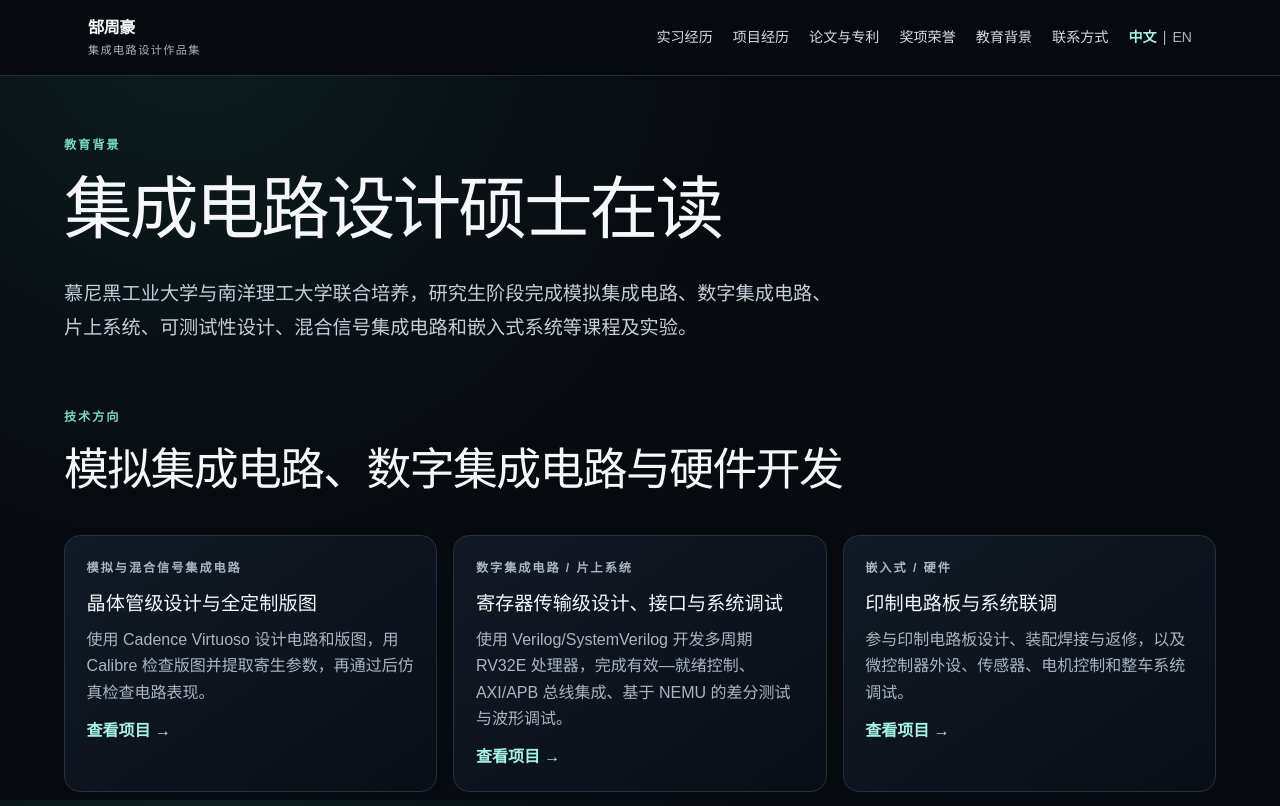
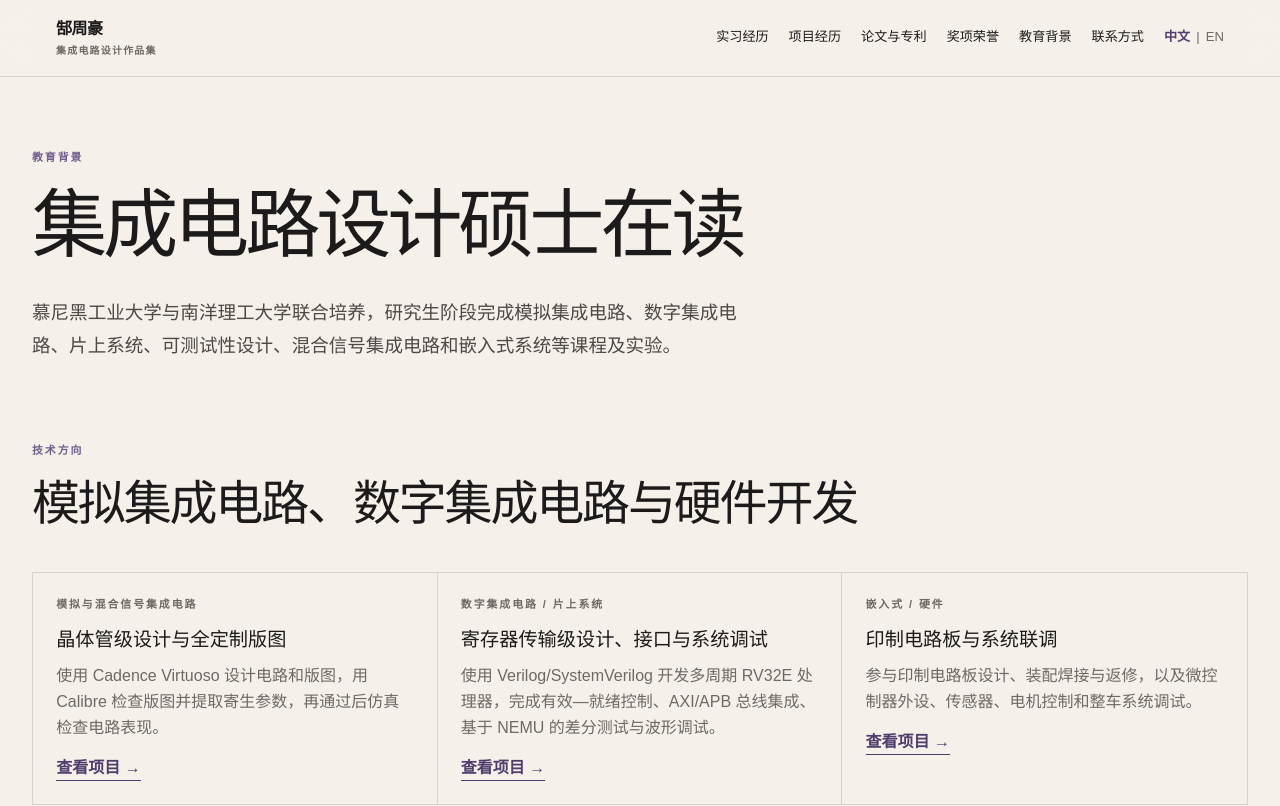
Before and after one commit to gaozhouhao/my-website, a Next.js app: page /about in a window 1280 px wide. Shown: the top 806 px of the page. Built offline with nearby package versions, Linux system fonts and the light colour scheme.

Commit message:
Refresh portfolio visual design

```diff
--- a/app/globals.css
+++ b/app/globals.css
@@ -1,138 +1,117 @@
 @import "tailwindcss";
 
 :root {
-  --background: #070a0f;
-  --surface: #0d121b;
-  --surface-raised: #121a26;
-  --foreground: #f5f7fa;
-  --muted: #aab5c3;
-  --line: #253042;
-  --accent: #79d7c8;
-  --accent-strong: #a7f3e6;
-  --warm: #f0b879;
+  --background: #f5f1ea;
+  --surface: #fbf9f4;
+  --surface-raised: #ffffff;
+  --foreground: #1c1a1b;
+  --muted: #6d6965;
+  --line: #d8d2c8;
+  --accent: #705c8c;
+  --accent-strong: #4f3e6c;
+  --warm: #b76e4d;
 }
 
 * { box-sizing: border-box; }
 html { scroll-behavior: smooth; }
-body {
-  margin: 0;
-  background:
-    radial-gradient(circle at 15% 0%, rgba(44, 121, 111, 0.18), transparent 34rem),
-    var(--background);
-  color: var(--foreground);
-  font-family: Arial, Helvetica, sans-serif;
-}
+body { margin: 0; background: var(--background); color: var(--foreground); font-family: Arial, Helvetica, sans-serif; }
 a { color: inherit; }
-::selection { background: rgba(121, 215, 200, 0.28); }
+::selection { background: #dcd3e6; }
 
 .skip-link {
   position: fixed; left: 1rem; top: -5rem; z-index: 100;
   border-radius: .5rem; background: white; color: black; padding: .65rem 1rem;
 }
 .skip-link:focus { top: 1rem; }
-.site-header {
-  position: sticky; top: 0; z-index: 40;
-  border-bottom: 1px solid rgba(71, 85, 105, .45);
-  background: rgba(7, 10, 15, .9); backdrop-filter: blur(16px);
-}
-.site-nav {
-  margin: auto; display: flex; max-width: 72rem; align-items: center;
-  justify-content: space-between; gap: 1.5rem; padding: 1rem 1.5rem;
-}
-.site-name { font-weight: 750; letter-spacing: -.02em; text-decoration: none; }
-.site-name span { display: block; margin-top: .15rem; color: var(--muted); font-size: .7rem; font-weight: 500; letter-spacing: .12em; text-transform: uppercase; }
-.nav-links { display: flex; flex-wrap: wrap; justify-content: flex-end; gap: .55rem 1.25rem; color: #d5dce5; font-size: .88rem; }
-.nav-links a, .footer-links a { text-decoration: none; }
-.nav-links a:hover, .nav-links a:focus-visible, .footer-links a:hover { color: var(--accent-strong); }
-.site-footer {
-  margin: 0 auto; display: flex; width: min(100% - 3rem, 72rem); justify-content: space-between;
-  gap: 2rem; border-top: 1px solid var(--line); padding: 2.5rem 0 3rem; color: var(--muted); font-size: .9rem;
-}
+.site-header { position: sticky; top: 0; z-index: 40; border-bottom: 1px solid var(--line); background: rgba(245,241,234,.93); backdrop-filter: blur(14px); }
+.site-nav { margin: auto; display: flex; max-width: 76rem; align-items: center; justify-content: space-between; gap: 1.5rem; padding: 1.05rem 1.5rem; }
+.site-name { font-weight: 700; letter-spacing: -.03em; text-decoration: none; }
+.site-name span { display: block; margin-top: .2rem; color: var(--muted); font-size: .62rem; font-weight: 600; letter-spacing: .13em; text-transform: uppercase; }
+.nav-links { display: flex; flex-wrap: wrap; justify-content: flex-end; gap: .55rem 1.25rem; color: var(--foreground); font-size: .82rem; }
+.nav-links a, .footer-links a { text-decoration: none; border-bottom: 1px solid transparent; }
+.nav-links a:hover, .nav-links a:focus-visible, .footer-links a:hover { color: var(--accent-strong); border-color: currentColor; }
+.site-footer { margin: 0 auto; display: flex; width: min(100% - 3rem, 76rem); justify-content: space-between; gap: 2rem; border-top: 1px solid var(--line); padding: 2.5rem 0 3rem; color: var(--muted); font-size: .85rem; }
 .site-footer strong { color: var(--foreground); }
 .site-footer p { margin: .4rem 0 0; }
 .footer-links { display: flex; gap: 1.25rem; }
 
-.page-shell { width: min(100% - 3rem, 72rem); margin: 0 auto; padding: 3.75rem 0 4.5rem; }
+.page-shell { width: min(100% - 3rem, 76rem); margin: 0 auto; padding: 4.5rem 0 5rem; }
 .page-narrow { max-width: 54rem; }
-.eyebrow { color: var(--accent); font-size: .76rem; font-weight: 700; letter-spacing: .16em; text-transform: uppercase; }
-.display-title { max-width: 54rem; margin: .8rem 0 0; font-size: clamp(2.7rem, 8vw, 5.8rem); line-height: .98; letter-spacing: -.055em; }
-.page-title { margin: .8rem 0 0; font-size: clamp(2.4rem, 6vw, 4.3rem); line-height: 1; letter-spacing: -.045em; }
-.lead { max-width: 48rem; color: #c5ced9; font-size: clamp(1rem, 2vw, 1.2rem); line-height: 1.75; }
-.section { margin-top: 4rem; }
-.section-heading { margin: .6rem 0 0; font-size: clamp(1.8rem, 4vw, 2.8rem); letter-spacing: -.035em; }
+.eyebrow { color: var(--accent); font-size: .68rem; font-weight: 700; letter-spacing: .18em; text-transform: uppercase; }
+.display-title { max-width: 54rem; margin: .8rem 0 0; font-size: clamp(3rem, 8vw, 6.5rem); line-height: .92; letter-spacing: -.065em; }
+.page-title { margin: .8rem 0 0; font-size: clamp(2.6rem, 6vw, 4.7rem); line-height: .98; letter-spacing: -.055em; }
+.lead { max-width: 45rem; color: #4d4946; font-size: clamp(1rem, 2vw, 1.16rem); line-height: 1.78; }
+.section { margin-top: 5rem; }
+.section-heading { margin: .6rem 0 0; font-size: clamp(2rem, 4vw, 3rem); letter-spacing: -.045em; }
 .section-intro { max-width: 48rem; color: var(--muted); line-height: 1.75; }
 .button-row { display: flex; flex-wrap: wrap; gap: .75rem; margin-top: 2rem; }
-.button {
-  display: inline-flex; align-items: center; justify-content: center; min-height: 2.8rem;
-  border: 1px solid var(--line); border-radius: .65rem; padding: .7rem 1rem;
-  background: var(--surface); text-decoration: none; font-size: .9rem; font-weight: 650;
-}
-.button-primary { border-color: var(--accent); background: var(--accent); color: #07110f; }
-.button:hover { transform: translateY(-1px); border-color: var(--accent); }
+.button { display: inline-flex; align-items: center; justify-content: center; min-height: 2.65rem; border: 1px solid var(--foreground); border-radius: 0; padding: .65rem .95rem; background: transparent; text-decoration: none; font-size: .82rem; font-weight: 700; letter-spacing: .02em; }
+.button-primary { border-color: var(--foreground); background: var(--foreground); color: var(--surface); }
+.button:hover { background: var(--accent); border-color: var(--accent); color: white; }
 .button-muted { color: var(--muted); cursor: not-allowed; }
-.card-grid { display: grid; grid-template-columns: repeat(3, minmax(0, 1fr)); gap: 1rem; margin-top: 2rem; }
-.card {
-  border: 1px solid var(--line); border-radius: 1rem; background: linear-gradient(145deg, rgba(18,26,38,.94), rgba(10,15,23,.94));
-  padding: 1.35rem;
-}
+.card-grid { display: grid; grid-template-columns: repeat(3, minmax(0, 1fr)); gap: 0; margin-top: 2rem; border: 1px solid var(--line); }
+.card { border: 0; border-right: 1px solid var(--line); border-radius: 0; background: transparent; padding: 1.45rem; }
+.card:last-child { border-right: 0; }
 .card h3 { margin: .75rem 0 .5rem; font-size: 1.2rem; }
 .card p { color: var(--muted); line-height: 1.65; }
-.card-link { display: inline-flex; margin-top: .8rem; color: var(--accent-strong); font-weight: 650; text-decoration: none; }
+.card-link { display: inline-flex; margin-top: .9rem; color: var(--accent-strong); font-weight: 700; text-decoration: none; border-bottom: 1px solid currentColor; }
 .tag-row { display: flex; flex-wrap: wrap; gap: .45rem; }
-.tag { border: 1px solid #334155; border-radius: 999px; padding: .28rem .55rem; color: #c9d4df; font-size: .72rem; }
+.tag { border: 1px solid var(--line); border-radius: 999px; padding: .28rem .55rem; color: var(--muted); font-size: .72rem; }
 .split { display: grid; grid-template-columns: minmax(0, 1.2fr) minmax(17rem, .8fr); gap: 2rem; align-items: start; }
-.fact-panel { border-left: 2px solid var(--accent); padding: .25rem 0 .25rem 1.2rem; }
+.fact-panel { border-top: 2px solid var(--foreground); padding: 1rem 0 0; }
 .fact-panel dt { color: var(--muted); font-size: .75rem; letter-spacing: .08em; text-transform: uppercase; }
 .fact-panel dd { margin: .3rem 0 1.1rem; line-height: 1.55; }
 .evidence-grid { display: grid; grid-template-columns: repeat(2, minmax(0, 1fr)); gap: 1rem; margin-top: 2rem; }
-.evidence { overflow: hidden; border: 1px solid var(--line); border-radius: 1rem; background: var(--surface); }
+.evidence { overflow: hidden; border: 1px solid var(--line); border-radius: 0; background: var(--surface); }
 .evidence img { display: block; width: 100%; height: auto; background: white; }
 .evidence figcaption { padding: 1rem; color: var(--muted); font-size: .85rem; line-height: 1.55; }
 .prose-section { margin-top: 3.5rem; }
 .prose-section h2 { margin-bottom: 1rem; font-size: 1.65rem; letter-spacing: -.025em; }
-.prose-section p, .prose-section li { color: #c4ced9; line-height: 1.75; }
+.prose-section p, .prose-section li { color: #4d4946; line-height: 1.75; }
 .prose-section ul { padding-left: 1.2rem; }
-.status-note { border: 1px solid #725c3b; border-radius: .8rem; background: rgba(89, 65, 32, .22); padding: 1rem; color: #efd6ad; line-height: 1.65; }
+.status-note { border-left: 3px solid var(--warm); border-radius: 0; background: #eee6da; padding: 1rem 1.2rem; color: #48382e; line-height: 1.65; }
 .result-table { width: 100%; border-collapse: collapse; font-size: .9rem; }
 .result-table th, .result-table td { border-bottom: 1px solid var(--line); padding: .75rem .6rem; text-align: left; vertical-align: top; }
 .result-table th { color: var(--muted); font-weight: 600; }
 .resume-note { margin-top: .75rem; color: var(--muted); font-size: .78rem; }
-.hero-compact { padding-top: 3.4rem; padding-bottom: 2.7rem; }
+.hero-compact { padding-top: 5.4rem; padding-bottom: 4rem; border-bottom: 1px solid var(--line); }
 .hero-compact .display-title { font-size: clamp(2.8rem, 7vw, 5rem); }
-.hero-facts { display: grid; gap: .35rem; margin-top: 1.35rem; color: #cbd5e1; font-size: clamp(.92rem, 1.5vw, 1.06rem); }
+.hero-facts { display: grid; gap: .35rem; margin-top: 1.5rem; color: var(--muted); font-size: clamp(.92rem, 1.5vw, 1.06rem); }
 .hero-facts p { margin: 0; line-height: 1.55; }
 .compact-buttons { margin-top: 1.4rem; }
 .home-section { padding-top: 2rem; padding-bottom: 2.8rem; }
 .home-heading { margin: .35rem 0 0; font-size: clamp(1.8rem, 3vw, 2.45rem); letter-spacing: -.035em; }
 .section-bar { display: flex; align-items: end; justify-content: space-between; gap: 2rem; margin-bottom: 1.4rem; }
 .section-bar > p { max-width: 34rem; margin: 0; color: var(--muted); line-height: 1.6; text-align: right; }
-.showcase-grid { display: grid; grid-template-columns: repeat(2, minmax(0, 1fr)); gap: 1rem; }
-.showcase-card { overflow: hidden; border: 1px solid var(--line); border-radius: 1rem; background: linear-gradient(145deg, rgba(18,26,38,.94), rgba(10,15,23,.94)); }
+.showcase-grid { display: grid; grid-template-columns: repeat(2, minmax(0, 1fr)); gap: 0; border: 1px solid var(--line); }
+.showcase-card { overflow: hidden; border: 0; border-right: 1px solid var(--line); border-bottom: 1px solid var(--line); border-radius: 0; background: transparent; }
+.showcase-card:nth-child(2n) { border-right: 0; }
 .showcase-wide { grid-column: span 2; display: grid; grid-template-columns: minmax(0, 1.15fr) minmax(18rem, .85fr); }
 .showcase-media { display: block; min-height: 15rem; background: #fff; }
 .showcase-media img { display: block; width: 100%; height: 100%; max-height: 24rem; object-fit: cover; }
 .showcase-wide .showcase-media img { object-fit: contain; }
 .dual-media { display: grid; grid-template-columns: 1fr 1fr; height: 15rem; background: white; }
 .dual-media img { width: 100%; height: 100%; object-fit: cover; }
-.showcase-copy { padding: 1.2rem 1.3rem 1.35rem; }
+.showcase-copy { padding: 1.35rem 1.4rem 1.55rem; }
 .showcase-copy h3 { margin: .55rem 0; font-size: 1.3rem; }
 .showcase-copy p { margin: 0; color: var(--muted); line-height: 1.6; }
 .showcase-copy .eyebrow { color: var(--accent); }
-.video-preview { background: #030507; }
+.video-preview { background: #1c1a1b; }
 .video-preview iframe { display: block; width: 100%; aspect-ratio: 16 / 9; border: 0; }
 .inline-links { display: flex; flex-wrap: wrap; gap: 1.2rem; }
-.compact-grid { display: grid; grid-template-columns: 1.15fr .85fr; gap: 1rem; }
-.compact-panel { border: 1px solid var(--line); border-radius: 1rem; padding: 1.35rem; background: var(--surface); }
+.compact-grid { display: grid; grid-template-columns: 1.15fr .85fr; gap: 0; border: 1px solid var(--line); }
+.compact-panel { border: 0; border-right: 1px solid var(--line); border-radius: 0; padding: 1.5rem; background: transparent; }
+.compact-panel:last-child { border-right: 0; }
 .compact-panel > p { color: var(--muted); line-height: 1.6; }
 .compact-title { display: flex; align-items: center; justify-content: space-between; gap: 1rem; margin-top: .65rem; }
 .compact-title h2 { margin: 0; font-size: 1.35rem; }
-.compact-title span { border: 1px solid #496156; border-radius: 999px; padding: .25rem .6rem; color: var(--accent-strong); font-size: .72rem; }
+.compact-title span { border: 1px solid var(--accent); border-radius: 999px; padding: .25rem .6rem; color: var(--accent-strong); font-size: .72rem; }
 .mini-project { display: flex; align-items: center; justify-content: space-between; gap: 1rem; padding: .85rem 0; border-bottom: 1px solid var(--line); }
 .mini-project h3, .mini-project p { margin: 0; }
 .mini-project h3 { font-size: 1rem; }
 .mini-project p { margin-top: .25rem; color: var(--muted); font-size: .78rem; }
 .mini-project > a { color: var(--accent-strong); font-size: 1.25rem; text-decoration: none; }
-.support-grid { display: grid; grid-template-columns: repeat(2, minmax(0, 1fr)); gap: 1rem; }
+.support-grid { display: grid; grid-template-columns: repeat(2, minmax(0, 1fr)); gap: 3rem; }
 .support-card { border-top: 1px solid var(--line); padding-top: 1.25rem; }
 .support-card h3 { margin: .55rem 0; font-size: 1.05rem; }
 .support-card p { color: var(--muted); line-height: 1.55; }
@@ -154,9 +133,9 @@ a { color: inherit; }
 .locale-switch { display: inline-flex; gap: .38rem; color: var(--muted); }
 .locale-switch a[aria-current="page"] { color: var(--accent-strong); font-weight: 700; }
 .masonry-gallery { columns: 3; column-gap: 1rem; margin-top: 2rem; }
-.masonry-gallery img { display: block; width: 100%; height: auto; margin-bottom: 1rem; break-inside: avoid; border-radius: .8rem; }
+.masonry-gallery img { display: block; width: 100%; height: auto; margin-bottom: 1rem; break-inside: avoid; border-radius: 0; }
 .personal-gallery { display: grid; grid-template-columns: repeat(3, minmax(0, 1fr)); gap: 1rem; margin-top: 2rem; }
-.personal-gallery img { width: 100%; height: 15rem; object-fit: cover; border-radius: .8rem; }
+.personal-gallery img { width: 100%; height: 15rem; object-fit: cover; border-radius: 0; }
 
 @media (max-width: 800px) {
   .site-nav { align-items: flex-start; flex-direction: column; gap: .85rem; }
@@ -174,6 +153,8 @@ a { color: inherit; }
   .section-bar { align-items: flex-start; flex-direction: column; gap: .6rem; }
   .section-bar > p { text-align: left; }
   .showcase-grid, .compact-grid, .support-grid { grid-template-columns: 1fr; }
+  .card, .compact-panel, .showcase-card { border-right: 0; border-bottom: 1px solid var(--line); }
+  .card:last-child, .compact-panel:last-child, .showcase-card:last-child { border-bottom: 0; }
   .showcase-wide { grid-column: auto; display: block; }
   .showcase-media { min-height: 0; }
   .showcase-media img { max-height: 17rem; }
--- a/app/layout.tsx
+++ b/app/layout.tsx
@@ -37,7 +37,7 @@ export default function RootLayout({
 }>) {
   return (
     <html lang="en" className="h-full antialiased">
-      <body className="min-h-full flex flex-col bg-black text-white">
+      <body className="min-h-full flex flex-col">
         <Navbar />
         {children}
         <SiteFooter />
--- a/app/opengraph-image-en.tsx
+++ b/app/opengraph-image-en.tsx
@@ -1,3 +1,3 @@
 import { ImageResponse } from "next/og";
 export const alt="Gao Zhouhao — IC Design Portfolio"; export const size={width:1200,height:630}; export const contentType="image/png";
-export default function Image(){return new ImageResponse(<div style={{width:"100%",height:"100%",display:"flex",flexDirection:"column",justifyContent:"center",padding:"76px",color:"#f5f7fa",background:"linear-gradient(135deg,#070a0f 20%,#102d2b 100%)"}}><div style={{color:"#79d7c8",fontSize:28,letterSpacing:5,textTransform:"uppercase"}}>IC Design Portfolio</div><div style={{fontSize:78,fontWeight:700,marginTop:28}}>Gao Zhouhao</div><div style={{color:"#c5ced9",fontSize:34,marginTop:24}}>Analog / Mixed-Signal IC · Digital IC / RTL · SoC Design</div><div style={{color:"#aab5c3",fontSize:25,marginTop:48}}>M.Sc. Integrated Circuit Design · 2027 Graduate</div></div>,size)}
+export default function Image(){return new ImageResponse(<div style={{width:"100%",height:"100%",display:"flex",flexDirection:"column",justifyContent:"center",padding:"76px",color:"#1c1a1b",background:"#f5f1ea",border:"24px solid #1c1a1b"}}><div style={{color:"#705c8c",fontSize:28,letterSpacing:5,textTransform:"uppercase"}}>IC Design Portfolio</div><div style={{fontSize:78,fontWeight:700,marginTop:28}}>Gao Zhouhao</div><div style={{color:"#4d4946",fontSize:34,marginTop:24}}>Analog / Mixed-Signal IC · Digital IC / RTL · SoC Design</div><div style={{color:"#6d6965",fontSize:25,marginTop:48}}>M.Sc. Integrated Circuit Design · 2027 Graduate</div></div>,size)}
```
Also changed, not shown: app/opengraph-image.tsx (+4 -4 lines).
